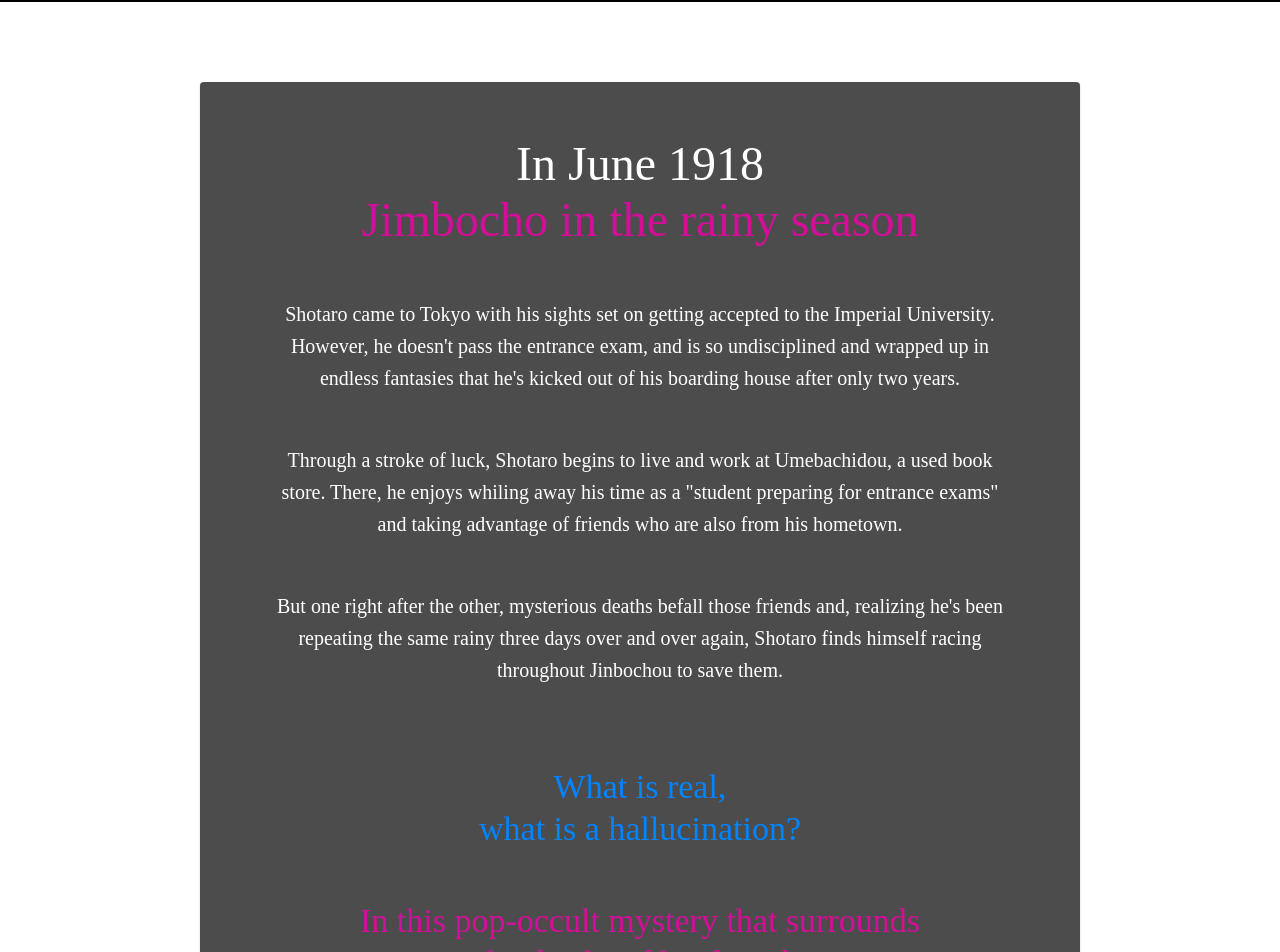
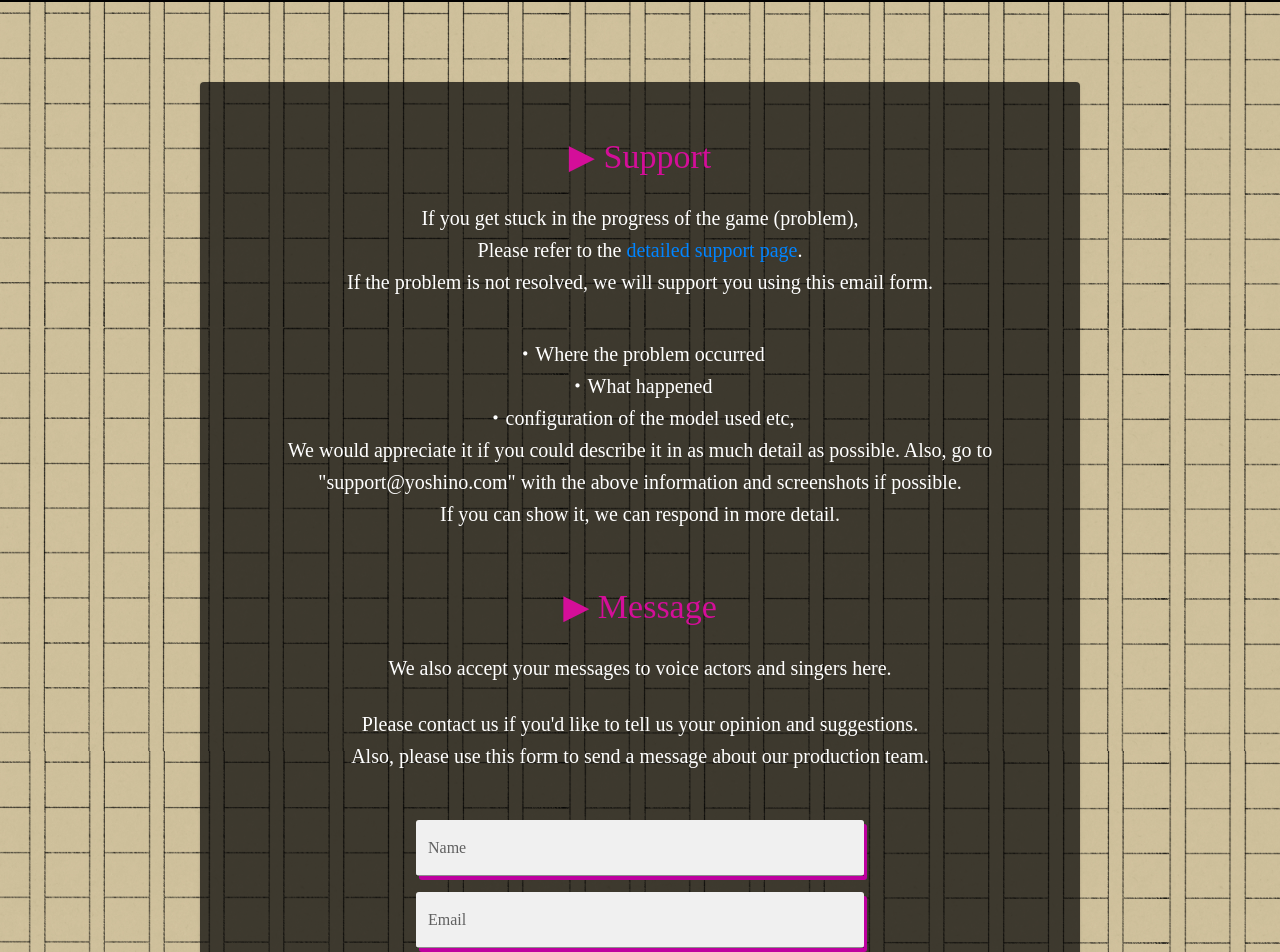
Before and after one commit to yoshino9397/MysteryGame-Page, a React (Create React App) app in the folder myapp/: page /support in a window 1280 px wide. Shown: the part 79-1031 px from the top of the page. Built offline with nearby package versions, Linux system fonts and the light colour scheme; a web font is replaced by a local one.

Commit message:
support done

```diff
--- a/myapp/package.json
+++ b/myapp/package.json
@@ -5,6 +5,7 @@
   "dependencies": {
     "@emotion/react": "^11.9.0",
     "@emotion/styled": "^11.8.1",
+    "@mui/icons-material": "^5.6.0",
     "@mui/material": "^5.6.0",
     "@testing-library/jest-dom": "^5.16.4",
     "@testing-library/react": "^12.1.4",
--- a/myapp/src/CSS/bg.css
+++ /dev/null
@@ -1,5 +0,0 @@
-body{
-  background-image: url(../images/paper.jpg);
-  background-repeat:repeat-x;
-  background-size: contain;
-}
--- a/myapp/src/components/Navbar.jsx
+++ b/myapp/src/components/Navbar.jsx
@@ -8,10 +8,10 @@ import { createTheme, ThemeProvider } from "@mui/material/styles";
 const menu = [
   { page: "Home", path: "/home" },
   { page: "Story", path: "/story" },
-  { page: "Character", path: "/home" },
-  { page: "CG", path: "/home" },
-  { page: "Support", path: "/home" },
-  { page: "Special", path: "/home" },
+  { page: "Character", path: "/character" },
+  { page: "CG", path: "/cgs" },
+  { page: "Support", path: "/support" },
+  { page: "Special", path: "/special" },
 ];
 
 const theme = createTheme({
--- a/myapp/src/components/Story.jsx
+++ b/myapp/src/components/Story.jsx
@@ -1,5 +1,4 @@
 import React from "react";
-import "../CSS/bg.css";
 import { story } from "../data.js";
 import Navbar from "./Navbar";
 import paper from "../images/paper.jpg";
--- a/myapp/src/components/Support.jsx
+++ b/myapp/src/components/Support.jsx
@@ -1,5 +1,5 @@
 import React from "react";
-import { story } from "../data.js";
+import { Link } from "react-router-dom";
 import Navbar from "./Navbar";
 import paper from "../images/paper.jpg";
 import Box from "@mui/material/Box";
@@ -7,6 +7,9 @@ import Grid from "@mui/material/Grid";
 import Typography from "@mui/material/Typography";
 import Card from "@mui/material/Card";
 import CardContent from "@mui/material/CardContent";
+import TextField from "@mui/material/TextField";
+import Button from "@mui/material/Button";
+import SendIcon from "@mui/icons-material/Send";
 import { createTheme, ThemeProvider } from "@mui/material/styles";
 
 const theme = createTheme({
@@ -16,15 +19,20 @@ const theme = createTheme({
 });
 
 const Support = () => {
+  const linkStyle = {
+    textDecoration: "none",
+    color: "#0084ff",
+  };
   return (
     <>
+      <Navbar sx={{ position: "absolute" }} />
       <ThemeProvider theme={theme}>
-        <div className="bg">
-          <Navbar sx={{ position: "absolute" }} />
         <Box
           sx={{
-
-              height: "100%",
+            backgroundImage: `url(${paper})`,
+            backgroundSize: "contain",
+            backgroundRepeat: "repeat",
+            height: "180vh",
           }}
         >
           <Grid
@@ -38,46 +46,108 @@ const Support = () => {
                 position: "absolute",
                 backgroundColor: "rgba(0, 0, 0, 0.7)",
                 width: "60vw",
-                  mt: "10vh",
+                height: "140vh",
+                m: "10vh 0",
                 p: "3vw 7vh",
+                overflow: "scroll",
               }}
             >
-                <CardContent sx={{ textAlign: "center" }}>
-                  <Typography variant="h3" color="white" sx={{}}>
-                    In June 1918
+              <CardContent sx={{ textAlign: "center", alignItems: "center" }}>
+                <Typography variant="h4" color="#d40e99">
+                  ▶︎ Support
                 </Typography>
-                  <Typography variant="h3" color="#d40e99" sx={{}}>
-                    Jimbocho in the rainy season
+                <Typography variant="h6" color="white" sx={{ mt: "3vh" }}>
+                  If you get stuck in the progress of the game (problem),
+                  <br />
+                  Please refer to the{" "}
+                  <Link to={"/"} style={linkStyle}>
+                    detailed support page
+                  </Link>
+                  . <br /> If the problem is not resolved, we will support you
+                  using this email form.
                 </Typography>
-                  {story.map((item) => (
-                    <Typography
-                      variant="h6"
-                      color="white"
-                      sx={{ m: "50px 0" }}
-                      item={item}
-                      key={item.id}
+                <Typography variant="h6" color="white" sx={{ mt: "5vh" }}>
+                  ・Where the problem occurred
+                  <br />
+                  ・What happened
+                  <br /> ・configuration of the model used etc, <br />
+                  We would appreciate it if you could describe it in as much
+                  detail as possible. Also, go to "support@yoshino.com" with the
+                  above information and screenshots if possible.
+                  <br />
+                  If you can show it, we can respond in more detail.
+                </Typography>
+                <Typography variant="h4" color="#d40e99" sx={{ mt: "7vh" }}>
+                  ▶︎ Message
+                </Typography>
+                <Typography variant="h6" color="white" sx={{ mt: "3vh" }}>
+                  We also accept your messages to voice actors and singers here.
+                </Typography>
+                <Typography variant="h6" color="white" sx={{ m: "3vh 0 6vh" }}>
+                  Please contact us if you'd like to tell us your opinion and
+                  suggestions.
+                  <br />
+                  Also, please use this form to send a message about our
+                  production team.
+                </Typography>
+                <TextField
+                  id="filled-basic"
+                  label="Name"
+                  variant="filled"
+                  type="text"
+                  size="medium"
+                  sx={{
+                    borderRadius: "3px",
+                    backgroundColor: "white",
+                    width: { xs: "250px", sm: "300px", md: "35vw" },
+                    mb: "2vh",
+                    boxShadow: "3px 4px rgb(190, 0, 159)",
+                  }}
+                />
+                <TextField
+                  id="filled-basic"
+                  label="Email"
+                  variant="filled"
+                  type="text"
+                  size="medium"
+                  sx={{
+                    borderRadius: "3px",
+                    backgroundColor: "white",
+                    width: { xs: "250px", sm: "300px", md: "35vw" },
+                    mb: "2vh",
+                    boxShadow: "3px 4px rgb(190, 0, 159)",
+                  }}
+                />
+                <TextField
+                  id="filled-basic"
+                  label="Message"
+                  variant="filled"
+                  rows={4}
+                  multiline
+                  type="text"
+                  size="medium"
+                  sx={{
+                    borderRadius: "3px",
+                    backgroundColor: "white",
+                    width: { xs: "250px", sm: "300px", md: "35vw" },
+                    mb: "2vh",
+                    boxShadow: "3px 4px rgb(190, 0, 159)",
+                  }}
+                />
+              </CardContent>
+              <Grid
+                container
+                direction="column"
+                justifyContent="flex-start"
+                alignItems="center"
               >
-                      {item.desc}
-                    </Typography>
-                  ))}
-                  <Typography
-                    variant="h4"
-                    color="#0084ff"
-                    sx={{ m: "80px 0 50px" }}
-                  >
-                    What is real,
-                    <br /> what is a hallucination?
-                  </Typography>
-                  <Typography variant="h4" color="#d40e99" sx={{}}>
-                    In this pop-occult mystery that surrounds
-                    <br />
-                    the deaths of his friends
-                  </Typography>
-                </CardContent>
+                <Button variant="contained" endIcon={<SendIcon />}>
+                  Send
+                </Button>
+              </Grid>
             </Card>
           </Grid>
         </Box>
-        </div>
       </ThemeProvider>
     </>
   );
```
Also changed, not shown: 1 other file (tests, documents, lock files or other folders). Lines whose indentation alone changed are shown as unchanged.
